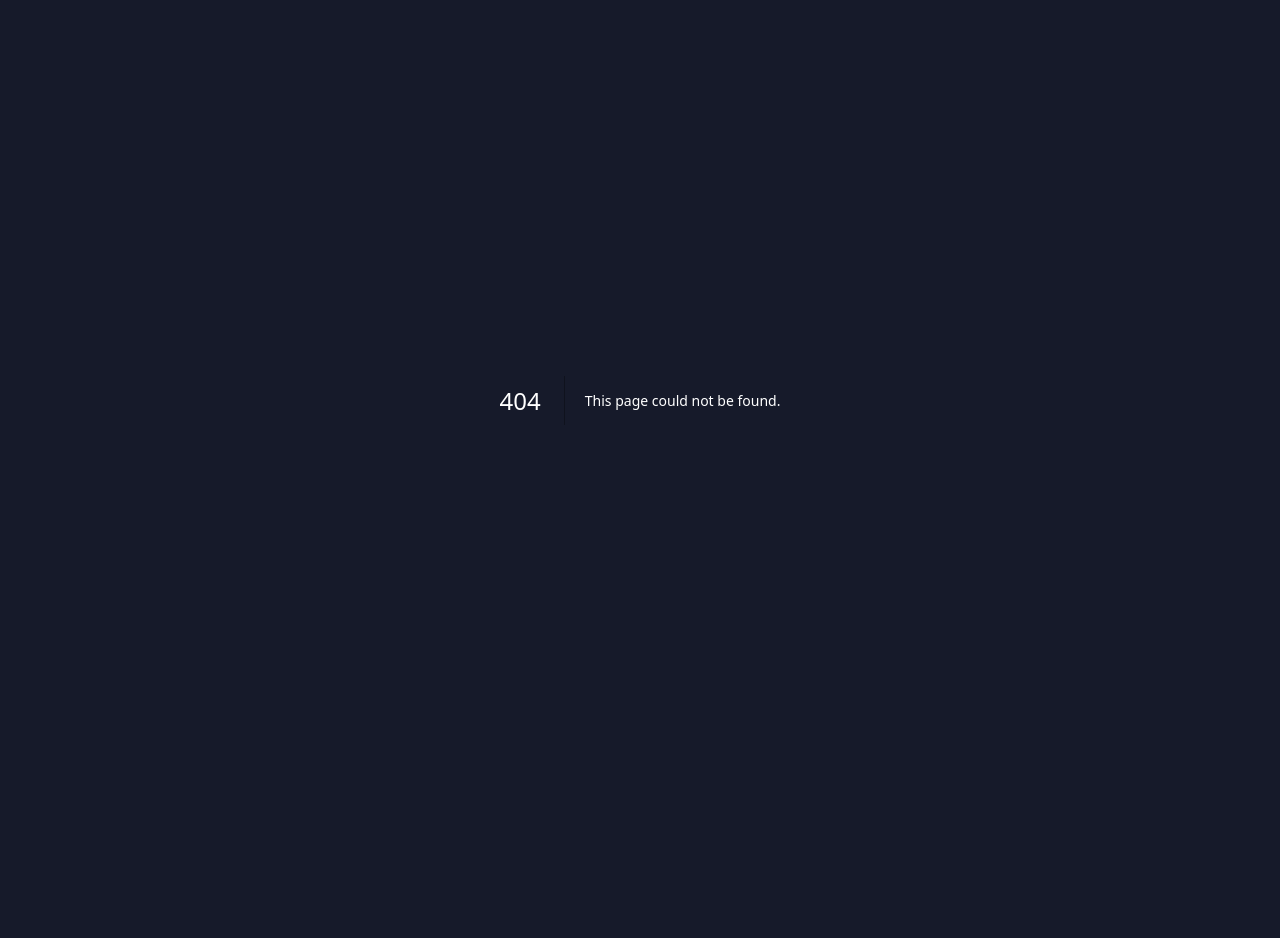
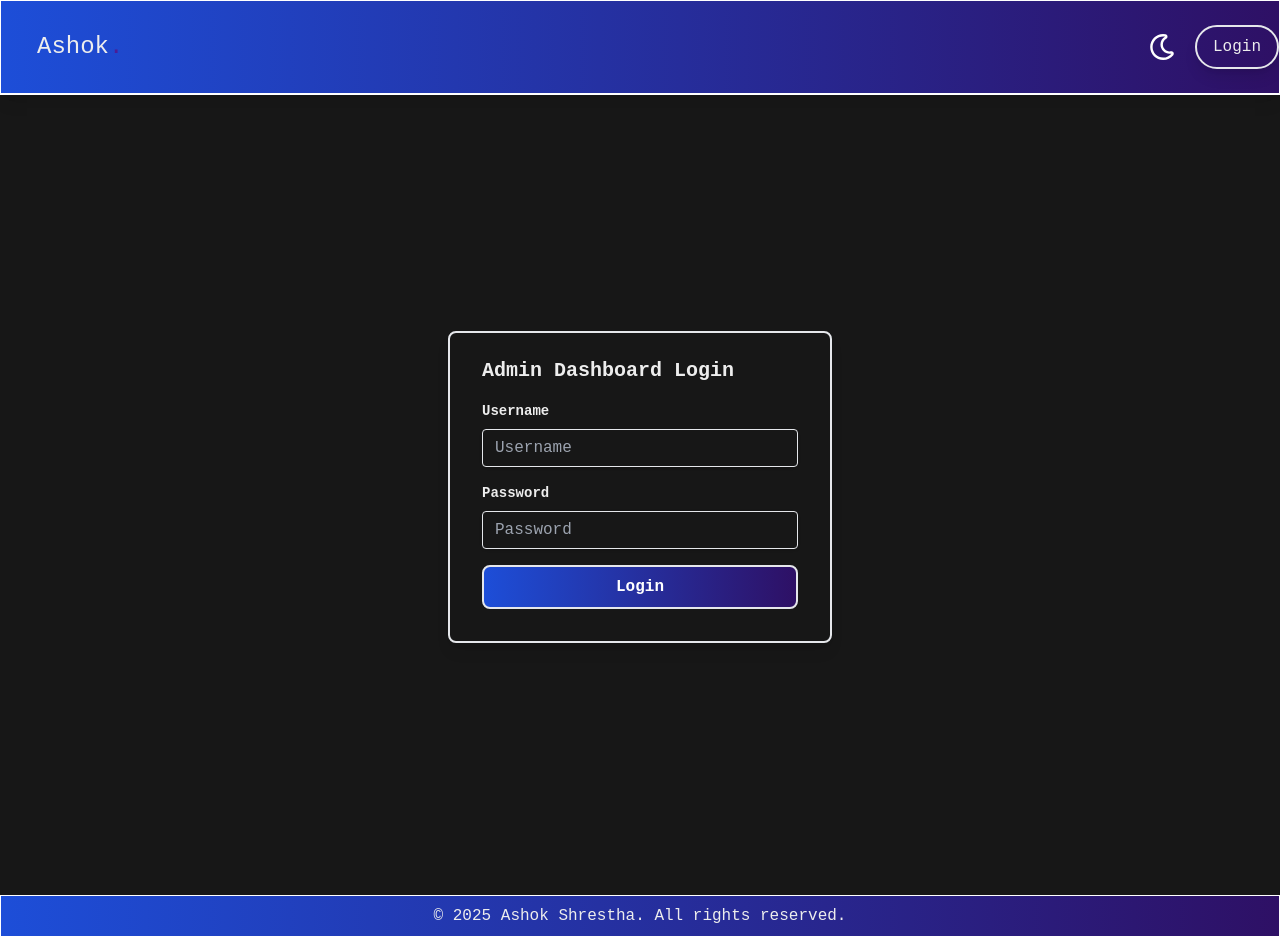
Before and after one commit to stha07ashok/protfolio-fullstack, a Next.js app in the folder client/: page /admin/login in a window 1280 px wide. Before the commit this address had no page. Before the commit the page ends 800 px from the top, so only its background shows below. Built offline with nearby package versions, Linux system fonts and the light colour scheme.

Commit message:
making login page, navbar, footer and darktheme

```diff
--- a/client/src/app/admin/dashboard/page.tsx
+++ /dev/null
@@ -1,7 +0,0 @@
-import React from "react";
-
-const page = () => {
-  return <div>page</div>;
-};
-
-export default page;
--- a/client/src/app/admin/layout.tsx
+++ b/client/src/app/admin/layout.tsx
@@ -1,20 +1,22 @@
-// src/app/admin/layout.tsx
 import React, { ReactNode } from "react";
-import "../globals.css"; // Optional: only if needed
+import "../globals.css";
 import Navbar from "@/components/adminComponents/navbar";
 import Footer from "@/components/adminComponents/footer";
+import ThemeProvider from "@/utils/themeProvider";
 
 export const metadata = {
-  title: "Admin Dashboard",
+  title: "Ashok Shrestha - Admin",
 };
 
 export default function AdminLayout({ children }: { children: ReactNode }) {
   return (
     <html lang="en">
       <body>
-        <Navbar />
-        {children}
-        <Footer />
+        <ThemeProvider>
+          <Navbar />
+          {children}
+          <Footer />
+        </ThemeProvider>
       </body>
     </html>
   );
--- /dev/null
+++ b/client/src/app/admin/login/page.tsx
@@ -0,0 +1,91 @@
+"use client";
+
+import React, { useState } from "react";
+import { useForm } from "react-hook-form";
+import { motion } from "framer-motion";
+
+const AdminLogin = () => {
+  const [message, setMessage] = useState("");
+
+  interface FormData {
+    username: string;
+    password: string;
+  }
+
+  const {
+    register,
+    handleSubmit,
+    formState: { errors },
+  } = useForm<FormData>();
+
+  const onSubmit = async (data: FormData) => {
+    console.log(data);
+  };
+
+  return (
+    <div className="h-screen flex justify-center items-center">
+      <motion.div
+        initial={{ opacity: 0, y: 50 }}
+        animate={{ opacity: 1, y: 0 }}
+        exit={{ opacity: 0, y: -50 }}
+        transition={{ duration: 1 }}
+        className="w-full max-w-sm mx-auto shadow-lg rounded-lg px-8 pt-6 pb-8 mb-4 border-2"
+      >
+        <h2 className="text-xl font-semibold mb-4">Admin Dashboard Login</h2>
+
+        <form onSubmit={handleSubmit(onSubmit)}>
+          <div className="mb-4">
+            <label className="block text-sm font-bold mb-2" htmlFor="username">
+              Username
+            </label>
+            <input
+              {...register("username", { required: true })}
+              type="text"
+              id="username"
+              placeholder="Username"
+              className="bg-transparent shadow appearance-none border rounded w-full py-2 px-3 leading-tight focus:outline-none focus:shadow"
+            />
+            {errors.username && (
+              <p className="text-red-500 text-xs italic">
+                Username is required
+              </p>
+            )}
+          </div>
+
+          <div className="mb-4">
+            <label className="block text-sm font-bold mb-2" htmlFor="password">
+              Password
+            </label>
+            <input
+              {...register("password", { required: true })}
+              type="password"
+              id="password"
+              placeholder="Password"
+              className="bg-transparent shadow appearance-none border rounded w-full py-2 px-3 leading-tight focus:outline-none focus:shadow"
+            />
+            {errors.password && (
+              <p className="text-red-500 text-xs italic">
+                Password is required
+              </p>
+            )}
+          </div>
+
+          {message && (
+            <p className="text-red-500 text-xs italic mb-3">{message}</p>
+          )}
+
+          <div className="w-full">
+            <button
+              type="submit"
+              className="w-full bg-gradient-to-r from-green-500 to-emerald-200  dark:bg-gradient-to-r dark:from-blue-700 dark:to-violet-950 text-white font-bold py-2 px-8 rounded-lg focus:outline-none  transition-all duration-300 cursor-pointer ease-in-out hover:scale-110 border-2 "
+            >
+              Login
+            </button>
+          </div>
+        </form>
+      </motion.div>
+    </div>
+  );
+};
+
+export default AdminLogin;
--- a/client/src/app/admin/page.tsx
+++ b/client/src/app/admin/page.tsx
@@ -2,7 +2,7 @@ import React from "react";
 
 const AdminPage = () => {
   return (
-    <main className="admin-page">
+    <main className="min-h-screen">
       <h1>Admin Dashboard</h1>
       <p>Welcome to the admin panel. Manage your portfolio content here.</p>
     </main>
--- a/client/src/components/adminComponents/footer.tsx
+++ b/client/src/components/adminComponents/footer.tsx
@@ -1,7 +1,16 @@
 import React from "react";
 
 const Footer = () => {
-  return <div>Footer</div>;
+  return (
+    <div
+      className="w-full py-2 px-3 md:px-4 lg:px-0 border-b-2 shadow-lg bg-gradient-to-r from-green-500 to-emerald-200
+ border border-white dark:bg-gradient-to-r dark:from-blue-700 dark:to-violet-950"
+    >
+      <div className="text-center text-md  flex justify-center items-center ">
+        © 2025 Ashok Shrestha. All rights reserved.
+      </div>
+    </div>
+  );
 };
 
 export default Footer;
--- a/client/src/components/adminComponents/navbar.tsx
+++ b/client/src/components/adminComponents/navbar.tsx
@@ -1,7 +1,31 @@
 import React from "react";
+import Logo from "../logo";
+import Dark from "../darkMode";
+import Link from "next/link";
 
 const Navbar = () => {
-  return <div>Navbar</div>;
+  return (
+    <div
+      className="w-full py-6 px-3 md:px-4 lg:px-0 border-b-2 shadow-lg bg-gradient-to-r from-green-500 to-emerald-200
+ border border-white dark:bg-gradient-to-r dark:from-blue-700 dark:to-violet-950"
+    >
+      <div className="flex flex-row items-center justify-between">
+        <div className="w-full flex justify-between items-center gap-4">
+          <Link href="/admin" className="flex items-center mx-4">
+            <Logo title="Ashok" subtitle="." />
+          </Link>
+
+          <Dark />
+        </div>
+        <Link
+          href="/admin/login"
+          className="flex items-center p-4 py-2 border-2 rounded-full shadow-lg "
+        >
+          Login
+        </Link>
+      </div>
+    </div>
+  );
 };
 
 export default Navbar;
--- a/client/src/components/userComponents/logo.tsx
+++ b/client/src/components/logo.tsx
@@ -1,3 +1,4 @@
+"use client";
 import useGetActive from "@/utils/useGetActive";
 
 interface Prpos {
--- a/client/src/components/userComponents/navbar.tsx
+++ b/client/src/components/userComponents/navbar.tsx
@@ -1,7 +1,7 @@
 "use client";
 import { navbarData } from "@/constants/navbar";
 import React, { useState } from "react";
-import Logo from "./logo";
+import Logo from "../logo";
 import Dark from "../darkMode";
 import useGetActive from "@/utils/useGetActive";
 
```
